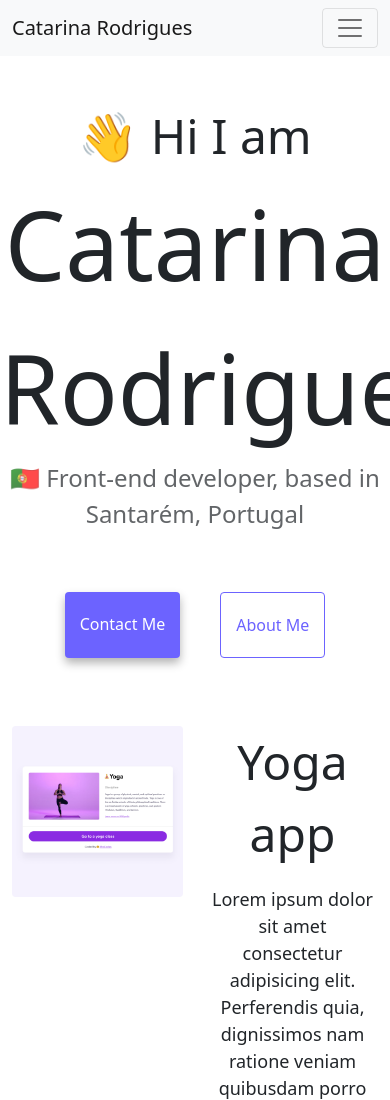
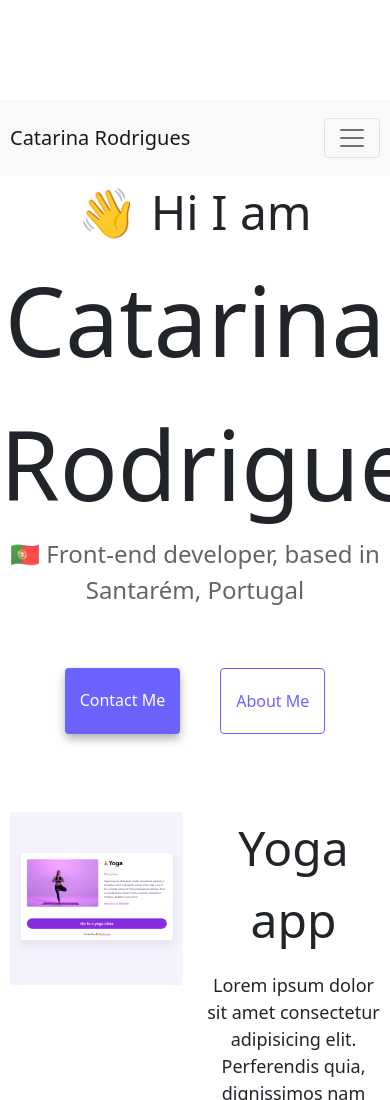
Before and after one commit to DigiCat92/ResponsiveWeek3, a plain HTML site: page index.html in a window 390 px wide. Shown: the top 1100 px of the page. Drawn offline with nearby package versions, Linux system fonts and the light colour scheme.

Commit message:
css updates

```diff
--- a/style.css
+++ b/style.css
@@ -101,4 +101,14 @@ p {
     text-align: center;
     -webkit-text-size-adjust: 100%;
   }
+  .navbar {
+    position: static;
+  }
+  .container {
+    padding: 10px;
+  }
+  .img-fluid {
+    max-width: 100%;
+    height: auto;
+  }
 }
```
